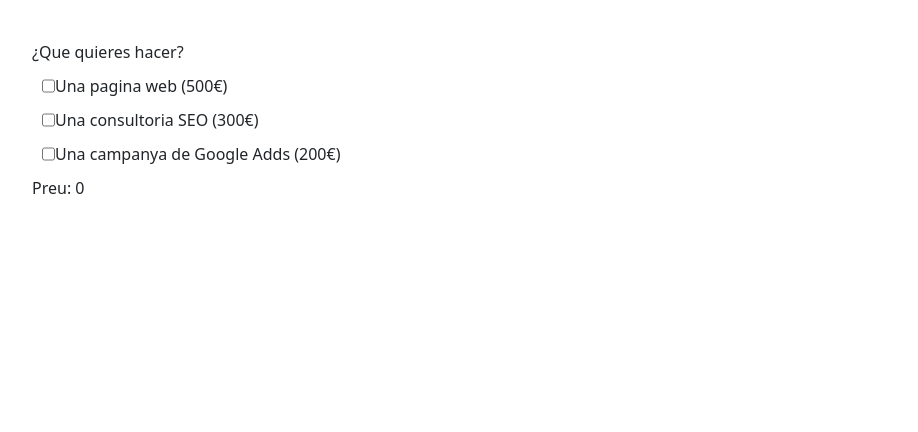
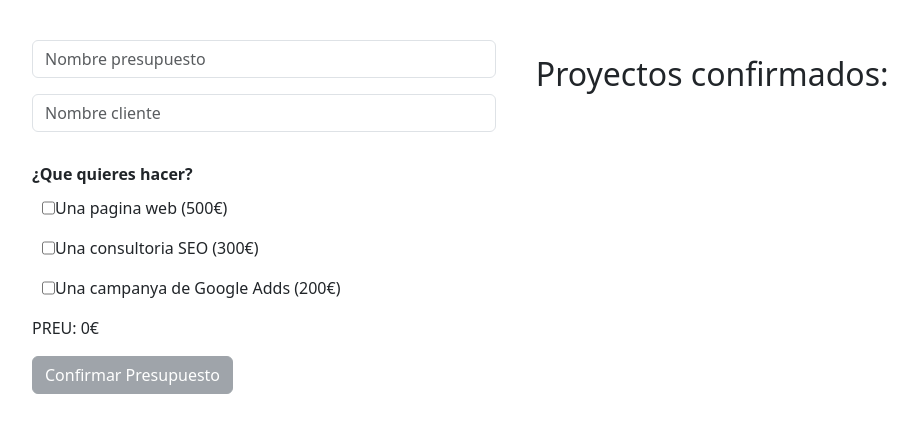
Before and after one commit to Ester79/SPRINT7, a React (Create React App) app in the folder presupuesto/: page / in a window 1280 px wide. Shown: the top 432 px of the page, without its empty margins (8-926 px from the left). Built offline with nearby package versions, Linux system fonts and the light colour scheme.

Commit message:
Nivel 2: ej 7

```diff
--- a/presupuesto/src/App.css
+++ b/presupuesto/src/App.css
@@ -1,5 +1,7 @@
 .App {
+  display: flex;
   margin: 40px;
+  min-height: fit-content;
 }
 
 .elements {
@@ -31,3 +33,46 @@
   text-align: center;
   cursor: pointer;
 }
+
+.cabeceraPresupuesto {
+  margin-inline-end: 10px;
+  margin-bottom: 30px;
+}
+
+.columnaIzquierda {
+  width: 40%;
+}
+
+.columnaDerecha {
+  width: 60%;
+  padding: 15px;
+  margin-left: 15px;
+}
+
+.listado {
+  border: 1px solid black;
+  padding: 20px;
+  padding-top: 10px;
+  margin-bottom: 10px;
+  width: 100%;
+  border-radius: 5px;
+}
+
+p {
+  text-transform: uppercase;
+}
+
+.grupoListado {
+  background-color: aliceblue;
+}
+
+.costesFinales {
+  background-color: deepskyblue;
+  height: 50px;
+  border-radius: 5px;
+}
+
+.ctotal {
+  background-color: grey;
+  color: white;
+}
--- a/presupuesto/src/App.js
+++ b/presupuesto/src/App.js
@@ -3,66 +3,67 @@ import React, { useEffect, useState } from 'react';
 import './App.css';
 import Panell from './components/Panell';
 import 'bootstrap/dist/css/bootstrap.min.css';
-
 const arrayOptions = [
     { id: 1, description: 'Una pagina web (500€)', name: 'web', precio: 500 },
     { id: 2, description: 'Una consultoria SEO (300€)', name: 'seo', precio: 300 },
     { id: 3, description: 'Una campanya de Google Adds (200€)', name: 'google', precio: 200 },
 ]
 
+
 const initState = {
-    precio: 0,
-    seleccionado: [],
-    total: 0,
     numeroDePaginas: 0,
     numeroDeIdiomas: 0,
-    precioFinalPaginas: 0,
-    precioFinalIdiomas: 0,
-}
+    albaranes: [],
+    albaranGuardado: false,
+};
 
 function App() {
 
     const [state, setState] = useState({ ...initState });
     const [mostrarOpcionsWeb, setMostrarOpcionsWeb] = useState(false);
+    const [mostrarListado, setMostrarListado] = useState(false);
+    const [seleccionado, setSeleccionado] = useState([]);
     const tarifaSuplementoWeb = 30;
+    const [nombreCliente, setNombreCliente] = useState(undefined);
+    const [nombrePresupuesto, setNombrePresupuesto] = useState(undefined);
+    const deshabilitarConfirmar = !nombreCliente || nombreCliente === "" || !nombrePresupuesto || nombrePresupuesto === "";
+
 
     useEffect(() => {
         localStorage.setItem('Paginas: ', JSON.stringify(state.numeroDePaginas));
         localStorage.setItem('Coste total Paginas: ', JSON.stringify(state.numeroDePaginas * tarifaSuplementoWeb));
         localStorage.setItem('Idiomas: ', JSON.stringify(state.numeroDeIdiomas));
         localStorage.setItem('Coste total Idiomas: ', JSON.stringify(state.numeroDeIdiomas * tarifaSuplementoWeb));
-        localStorage.setItem('Seleccion', JSON.stringify(state))
-        localStorage.setItem('Coste total final: ', JSON.stringify(state.total + state.precioFinalIdiomas + state.precioFinalPaginas))
-
-
-    }, [state.numeroDePaginas, state.numeroDeIdiomas, state.seleccionado, state])
+        localStorage.setItem('Seleccion', JSON.stringify(seleccionado));
+    }, [state.numeroDePaginas, state.numeroDeIdiomas, seleccionado, state])
 
     const botonSumar = event => {
         if (event.target.id === 'sumarPagina') {
-            setState({ ...state, numeroDePaginas: state.numeroDePaginas + 1, precioFinalPaginas: state.precioFinalPaginas + tarifaSuplementoWeb })
+            setState({ ...state, numeroDePaginas: state.numeroDePaginas + 1 })
         } else if (event.target.id === 'sumarIdioma') {
-            setState({ ...state, numeroDeIdiomas: state.numeroDeIdiomas + 1, precioFinalIdiomas: state.precioFinalIdiomas + tarifaSuplementoWeb })
+            setState({ ...state, numeroDeIdiomas: state.numeroDeIdiomas + 1 })
         }
     }
 
     const botonRestar = event => {
         if (event.target.id === 'restarPagina' && state.numeroDePaginas > 0) {
-            setState({ ...state, numeroDePaginas: state.numeroDePaginas - 1, precioFinalPaginas: state.precioFinalPaginas - tarifaSuplementoWeb })
+            setState({ ...state, numeroDePaginas: state.numeroDePaginas - 1 })
         } else if (event.target.id === 'restarIdioma' && state.numeroDeIdiomas > 0) {
-            setState({ ...state, numeroDeIdiomas: state.numeroDeIdiomas - 1, precioFinalIdiomas: state.precioFinalIdiomas - tarifaSuplementoWeb })
+            setState({ ...state, numeroDeIdiomas: state.numeroDeIdiomas - 1 })
         }
     }
 
     const seleccionarOpcion = event => {
+        console.log('marcado?: ', event);
         const idSeleccionado = parseInt(event.target.id);
         const filtrado = arrayOptions.find(element => element.id === idSeleccionado);
-        if (state.seleccionado.includes(filtrado)) {
-            const indiceBorrar = state.seleccionado.indexOf(filtrado);
-            state.seleccionado.splice(indiceBorrar, 1);
+        if (seleccionado.includes(filtrado)) {
+            const indiceBorrar = seleccionado.indexOf(filtrado);
+            setSeleccionado(seleccionado.filter((e, index) => index !== indiceBorrar));
         } else {
-            state.seleccionado.push(filtrado);
+            setSeleccionado([...seleccionado, filtrado]);
         }
-        setState({ ...state, total: sumatorio() })
+
         mostrarPanell(idSeleccionado, event);
     };
 
@@ -70,7 +71,7 @@ function App() {
         if (idRow === 1 && event.target.checked === true) {
             setMostrarOpcionsWeb(!mostrarOpcionsWeb);
         } else if (idRow === 1 && event.target.checked === false) {
-            setState({ ...state, numeroDeIdiomas: 0, numeroDePaginas: 0, precioFinalIdiomas: 0, precioFinalPaginas: 0, total: sumatorio() })
+            setState({ ...state, numeroDeIdiomas: 0, numeroDePaginas: 0 })
             setMostrarOpcionsWeb(!mostrarOpcionsWeb);
         }
     }
@@ -79,37 +80,122 @@ function App() {
         let tipo = cantidad.target.name;
         let cantidadSeleccionada = parseInt(cantidad.target.value);
         if (tipo === 'nPaginas') {
-            setState({ ...state, precioFinalPaginas: tarifaSuplementoWeb * cantidadSeleccionada, numeroDePaginas: cantidadSeleccionada })
+            setState({ ...state, numeroDePaginas: cantidadSeleccionada })
             if (isNaN(cantidadSeleccionada)) {
-                setState({ ...state, precioFinalPaginas: 0 })
+                setState({ ...state, numeroDePaginas: 0 })
             }
         } else if (tipo === 'nIdiomas') {
-            setState({ ...state, precioFinalIdiomas: tarifaSuplementoWeb * cantidadSeleccionada, numeroDeIdiomas: cantidadSeleccionada })
+            setState({ ...state, numeroDeIdiomas: cantidadSeleccionada })
             if (isNaN(cantidadSeleccionada)) {
-                setState({ ...state, precioFinalIdiomas: 0 })
+                setState({ ...state, numeroDeIdiomas: 0 })
             }
         }
     }
 
 
     const sumatorio = () => {
-        return state.seleccionado.map(elemento => elemento.precio).reduce((accumulated, currentValue) => accumulated + currentValue, 0);
+        return seleccionado.map(elemento => elemento.precio).reduce((accumulated, currentValue) => accumulated + currentValue, 0);
     }
+
+    const precioTotalPaginas = state.numeroDePaginas * tarifaSuplementoWeb;
+    const precioTotalIdiomas = state.numeroDeIdiomas * tarifaSuplementoWeb;
+    const total = sumatorio() + precioTotalPaginas + precioTotalIdiomas;
+
+    const guardarPresupuesto = () => {
+        const fecha = new Date();
+        const nuevoAlbaran = {
+            proyecto: nombrePresupuesto,
+            cliente: nombreCliente,
+            servicios: seleccionado,
+            opcionesWeb: { numPaginas: state.numeroDePaginas, numIdiomas: state.numeroDeIdiomas },
+            costeDesglosado: { servicios: state.total, opcionesWeb: precioTotalPaginas + precioTotalIdiomas },
+            costeTotal: total,
+            fechaPedido: fecha.toDateString(),
+        };
+        setState({ ...state, albaranes: [...state.albaranes, nuevoAlbaran], albaranGuardado: true, numeroDeIdiomas: 0, numeroDePaginas: 0 });
+        setNombreCliente("");
+        setNombrePresupuesto("");
+        setSeleccionado([]);
+        setMostrarOpcionsWeb(false);
+    };
+
+    const checkboxes = arrayOptions.map(e => {
+        const filtrado = arrayOptions.find(element => element.id === e.id);
+        return seleccionado.includes(filtrado);
+    });
 
     return (
         <>
             <div className='App'>
-                ¿Que quieres hacer?
+                <div className='columnaIzquierda'>
+                    <div className='cabeceraPresupuesto'>
+                        <div>
+                            <input className='mb-3 form-control' type="text" placeholder='Nombre presupuesto' name='nombrePresupuesto' onChange={presupuesto => setNombrePresupuesto(presupuesto.target.value)} value={nombrePresupuesto} />
+                        </div>
+                        <div>
+                            <input className='form-control' type="text" placeholder='Nombre cliente' name='nombreCliente' onChange={cliente => setNombreCliente(cliente.target.value)} value={nombreCliente} />
+                        </div>
+                    </div>
+                    <strong>¿Que quieres hacer?</strong>
+                    <div >
                         {
                             arrayOptions.map((option, index) => (
-                        <div className='elements' key={index}>
-                            <input type='checkbox' id={option.id} value={option.precio} onClick={seleccionarOpcion} />
+                                <div className='elements mb-3 ' key={index}>
+                                    <input type='checkbox' id={option.id} value={option.precio} onChange={seleccionarOpcion} checked={checkboxes[index]} />
                                     <div>{option.description}</div>
                                 </div>
                             ))
                         }
+                    </div>
                     {mostrarOpcionsWeb && <Panell sumar={botonSumar} restar={botonRestar} contarCantidad={calcularSuplementoWeb} numeroPaginas={state.numeroDePaginas} numeroIdiomas={state.numeroDeIdiomas} />}
-                <p>Preu:  {state.total + state.precioFinalPaginas + state.precioFinalIdiomas}  </p>
+                    <p className='mt-3'>Preu: {total}€</p>
+                    <button className='btn btn-secondary' onClick={guardarPresupuesto} disabled={deshabilitarConfirmar}>Confirmar Presupuesto</button>
+                </div>
+                <div className='columnaDerecha' hidden={mostrarListado}>
+                    <h2>Proyectos confirmados:</h2>
+                    <div >
+                        {state.albaranes.map((albaran, index) =>
+                            <div key={index} className='listado '>
+                                <div className='row grupoListado'>
+                                    <div className='col-md-4 d-flex'>
+                                        Proyecto [ <strong><p>{albaran.proyecto}</p></strong>]
+                                    </div>
+                                    <div className='col-md-4 d-flex'>
+                                        Cliente [ <strong><p>{albaran.cliente}</p></strong>]
+                                    </div>
+                                    <div className='col-md-4 d-flex'>
+                                        Fecha [ <strong><p>{albaran.fechaPedido}</p></strong>]
+                                    </div>
+                                </div>
+                                <div className='row mt-4'>
+                                    <div className='col-md-6'>
+                                        <p className='grupoListado'><strong>Servicios</strong></p>
+                                        <div>{albaran.servicios[0]?.description}</div>
+                                        <div>{albaran.servicios[1]?.description}</div>
+                                        <div>{albaran.servicios[2]?.description}</div>
+                                    </div>
+                                    <div className='col-md-6'>
+                                        <p className='grupoListado'><strong>Opciones Web</strong></p>
+                                        <div>Número páginas: {albaran.opcionesWeb.numPaginas}</div>
+                                        <div>Número idiomas: {albaran.opcionesWeb.numIdiomas}</div>
+                                    </div>
+                                </div>
+                                <div className='row mt-4 costesFinales'>
+                                    <div className='col-md-4'>
+                                        <p>coste servicios: <strong>{albaran.costeTotal - albaran.costeDesglosado.opcionesWeb}€</strong> </p>
+                                    </div>
+                                    <div className='col-md-4'>
+                                        <p>coste opcionales: <strong>{albaran.costeDesglosado.opcionesWeb}€</strong> </p>
+                                    </div>
+                                    <div className='col-md-4 ctotal'>
+                                        <p>coste total: <strong>{albaran.costeTotal}€</strong> </p>
+                                    </div>
+                                </div>
+                            </div>
+                        )}
+                    </div>
+
+                </div>
             </div>
         </>
     )
--- a/presupuesto/src/components/Panell.js
+++ b/presupuesto/src/components/Panell.js
@@ -9,7 +9,7 @@ const Panell = ({ contarCantidad, sumar, restar, numeroPaginas, numeroIdiomas, a
 
     return (
         <div >
-            <form className='cajaForm'>
+            <form className='cajaForm mt-4'>
                 <div className="grupo mb-3">
                     <div className="col-md-5">Numero de páginas</div>
                     <span className="btn btn-warning" id="sumarPagina" onClick={sumar}>+</span>
```
Lines whose indentation alone changed are shown as unchanged.
